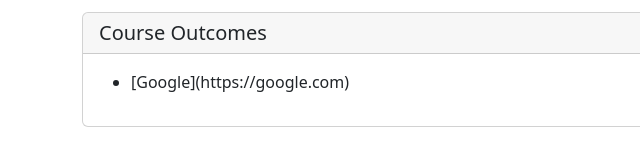
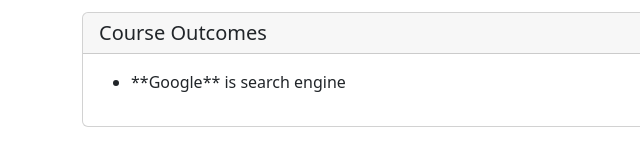
Before and after one commit to somanath-goudar/qc-website, an Eleventy site: page src/index.njk in a window 1280 px wide. Shown: the part 356-522 px from the top of the page, 0-640 px from the left. Built offline with nearby package versions, Linux system fonts and the light colour scheme; Eleventy itself is replaced by a stand-in of ours; files that its build step writes are made by us from their sources.

Commit message:
Update Blog “siteData”

```diff
--- a/src/blog/siteData.md
+++ b/src/blog/siteData.md
@@ -3,6 +3,6 @@
 courseHandler: Dr. Rajarajeswari Subramanian
 courseHandlerInfo: Associate Professor at CSE Department
 courseHandlerEmail: raji@msrit.eduo
-courseOutcomes: "[Google](https://google.com)"
+courseOutcomes: "**Google** is search engine"
 tags: post
 ---
```
